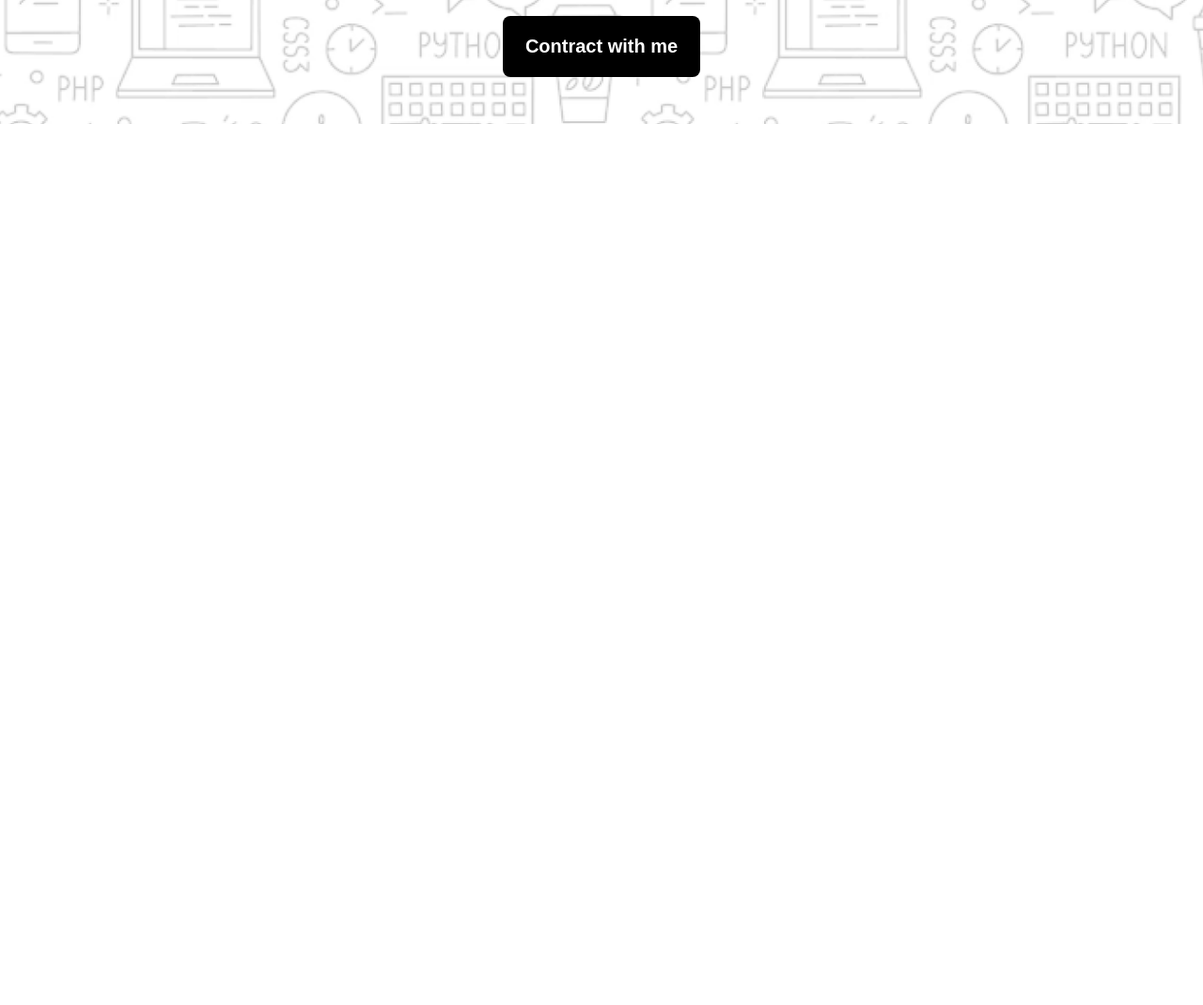
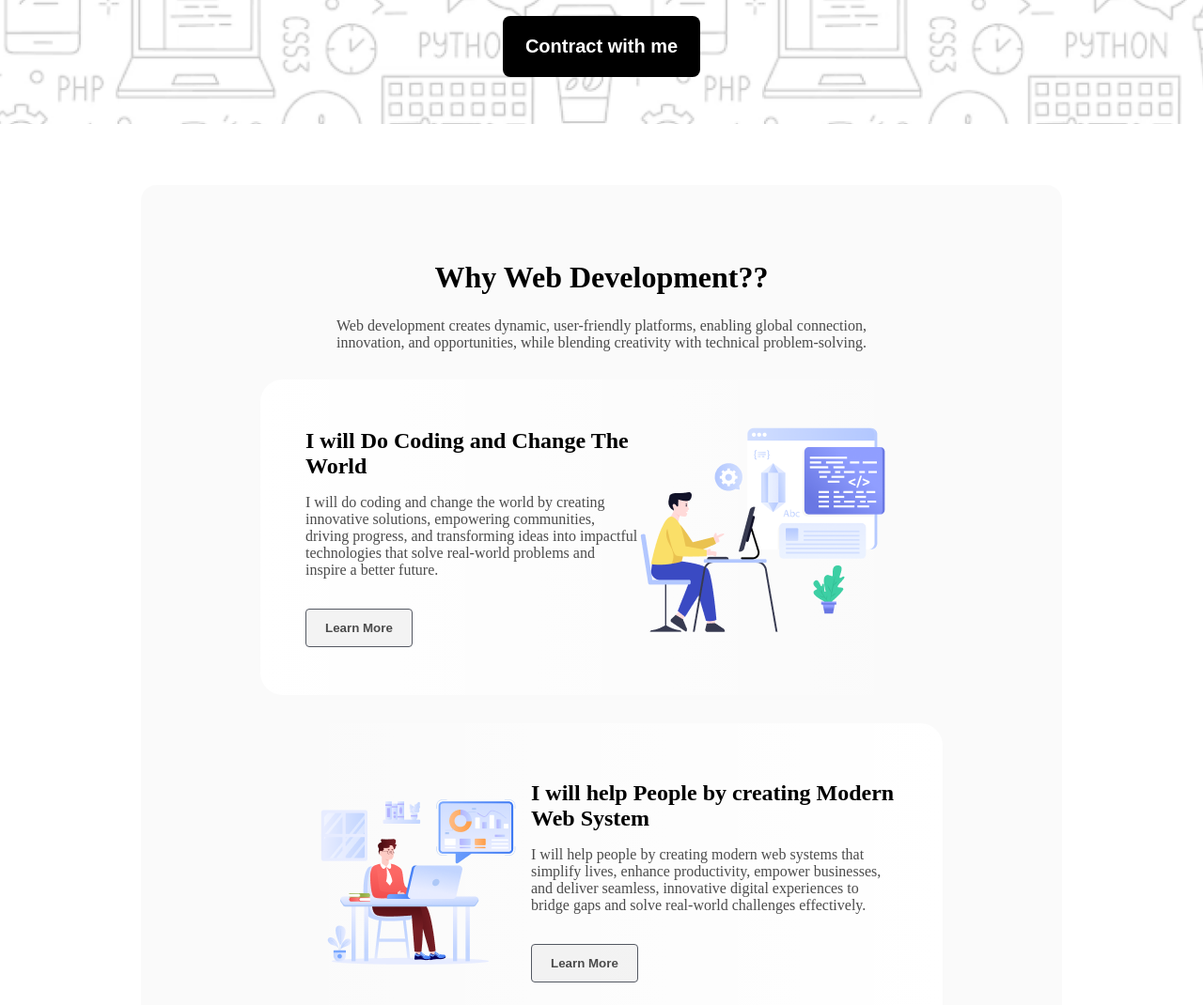
Before and after one commit to Jaber4770/Challenge-Begin, a plain HTML site: page index.html in a window 1280 px wide. Shown: the part 650-1720 px from the top of the page at 94% size. Before the commit the page ends 800 px from the top, so only its background shows below. Drawn offline with Linux system fonts and the light colour scheme; a web font is replaced by a local one.

Commit message:
why web dev section done

```diff
--- a/index.html
+++ b/index.html
@@ -24,10 +24,45 @@
             <h1>"In the near future, I hope to become a Developer."</h1>
             <p>A tech Enthusiast, Passoniate about Web Developement, Ethical Hacking, Linux, Blockchain, Photography and
                 Traveling</p>
-                <button><a target="_blank" href="https://www.linkedin.com/in/jaber-ahmed-7175a11b0/">Contract with me</a></button>
+            <button><a target="_blank" href="https://www.linkedin.com/in/jaber-ahmed-7175a11b0/">Contract with
+                    me</a></button>
         </div>
     </header>
-    <main></main>
+    <main>
+        <section class="why-web-dev">
+            <div class="why-me-container">
+                <div class="why-me-info">
+                    <h1>Why Web Development??</h1>
+                    <p>Web development creates dynamic, user-friendly platforms, enabling global connection, innovation, and opportunities, while blending creativity with technical problem-solving.
+                    </p>
+                </div>
+                <div class="code">
+                    <div>
+                        <h2>I will Do Coding and Change The World</h2>
+                        <p>I will do coding and change the world by creating innovative solutions, empowering communities, driving progress, and transforming ideas into impactful technologies that solve real-world problems and inspire a better future.</p>
+                        <button>Learn More</button>
+                    </div>
+                    <img src="assets/Group-3.png" alt="">
+                </div>
+                <div class="code second-code">
+                    <div>
+                        <h2>I will help People by creating Modern Web System</h2>
+                        <p>I will help people by creating modern web systems that simplify lives, enhance productivity, empower businesses, and deliver seamless, innovative digital experiences to bridge gaps and solve real-world challenges effectively.</p>
+                        <button>Learn More</button>
+                    </div>
+                    <img src="assets/Group-2.png" alt="">
+                </div>
+                <div class="code">
+                    <div>
+                        <h2>I will Do Coding and Change The World</h2>
+                        <p>I will do coding and change the world by building transformative technologies, solving real-world problems, empowering communities, driving innovation, and creating impactful solutions that inspire progress and improve lives globally.</p>
+                        <button>Learn More</button>
+                    </div>
+                    <img src="assets/Group-1.png" alt="">
+                </div>
+            </div>
+        </section>
+    </main>
     <footer></footer>
 </body>
 
--- a/style.css
+++ b/style.css
@@ -13,8 +13,13 @@ nav,
 main {
     margin: 0 150px;
 }
-button{
+
+button {
     cursor: pointer;
+}
+
+section {
+    margin: 65px 0;
 }
 
 /* Nav style */
@@ -55,17 +60,20 @@ nav ul button {
     padding: 50px 0;
     text-align: center;
 }
-.banner div{
+
+.banner div {
     text-align: center;
 }
-.banner h1{
+
+.banner h1 {
     font-size: 48px;
     font-weight: 800;
     line-height: 68px;
     padding: 20px 221px;
 
 }
-.banner button{
+
+.banner button {
     background-color: black;
     color: white;
     font-size: 20px;
@@ -75,7 +83,65 @@ nav ul button {
     border-radius: 8px;
     margin-top: 20px;
 }
-.banner button a{
+
+.banner button a {
     text-decoration: none;
     color: white;
 }
+
+/* why web dev section */
+.why-web-dev {
+    border-radius: 16px;
+    background: rgba(13, 19, 33, 0.02);
+}
+
+.why-me-container {
+    padding: 80px 97px;
+}
+
+.why-me-info {
+    text-align: center;
+}
+
+.why-me-container h1 {
+    font-size: 32px;
+    font-weight: 800;
+    padding-bottom: 24px;
+}
+
+.why-me-info>p {
+    opacity: 0.7;
+    width: 80%;
+    margin: 0 auto;
+}
+
+.code {
+    background: linear-gradient(to right, white, rgba(255, 255, 255, 0));
+    border-radius: 24px;
+    padding: 48px;
+    margin: 30px;
+    display: flex;
+    gap: auto;
+    justify-content: center;
+    align-items: center;
+}
+.second-code{
+    background: linear-gradient(to left, white, rgba(255, 255, 255, 0));
+    flex-direction: row-reverse;
+}
+.code p {
+    opacity: 0.7;
+    padding: 16px 0 32px 0;
+}
+
+.code button {
+    padding: 12px 20px;
+    border: 1px solid #0D1321;
+    opacity: 0.7;
+    border-radius: 4px;
+    font-weight: 600;
+}
+
+.code img {
+    width: 100%;
+}
```
Also changed, not shown: assets/Group-1.png (renamed from assets/Group 4.png), assets/Group-2.png (renamed from assets/Group 3.png), assets/Group-3.png (renamed from assets/Layer_1.png).
